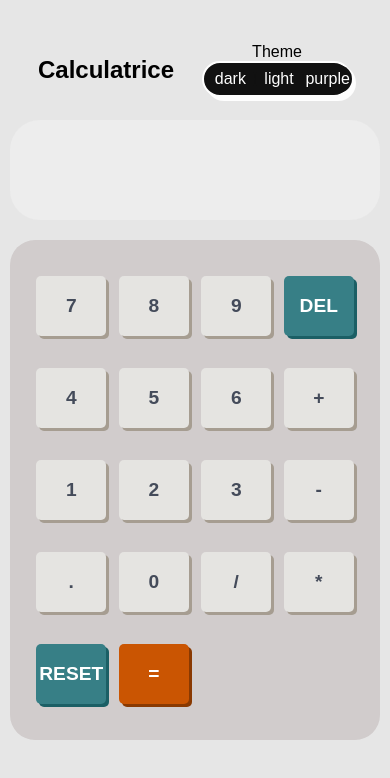
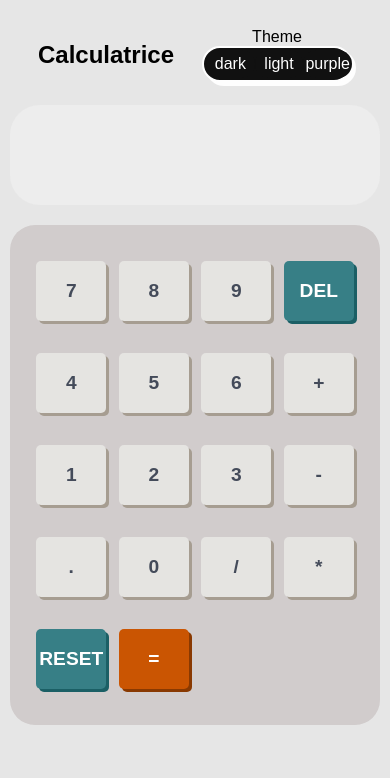
Before and after one commit to Kintoraa/calculatrice, a React (Vite) app: page / in a window 390 px wide. Shown: the top 778 px of the page. Built offline with nearby package versions, Linux system fonts and the light colour scheme.

Commit message:
Version 1.0

```diff
--- a/src/style/_settings.scss
+++ b/src/style/_settings.scss
@@ -17,6 +17,6 @@ section {
   padding: 100px 10px;
 
   @media only screen and (max-width: 800px) {
-    padding: 20px 10px;
+    padding: 5px 10px;
   }
 }
```
